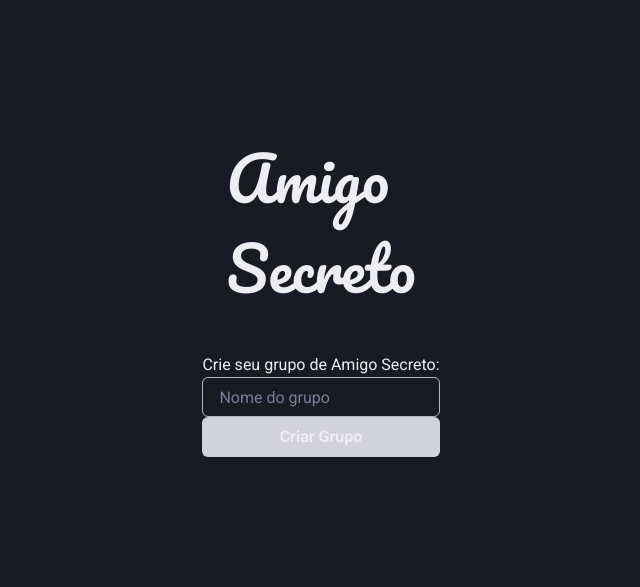
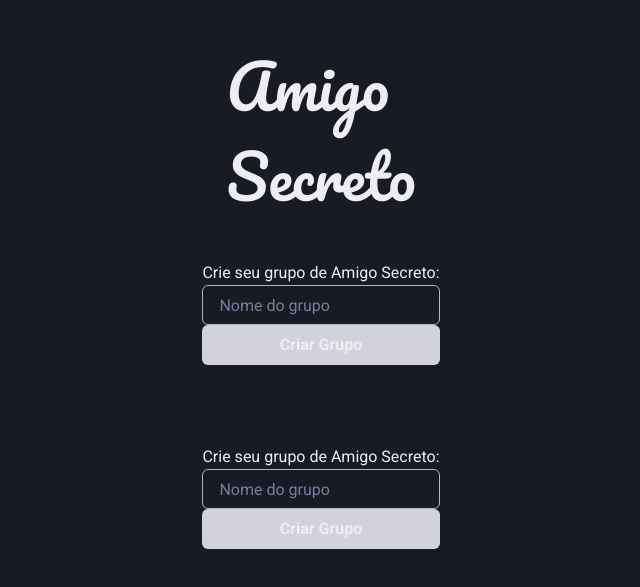
Before and after one commit to Bignotto/amigo-secreto-app, a Next.js app: page / in a window 1280 px wide. Shown: the part 105-692 px from the top of the page, without its empty margins (319-959 px from the left). Built offline with nearby package versions, Linux system fonts and the light colour scheme; no server answers.

Commit message:
save commit

```diff
--- a/src/pages/index.tsx
+++ b/src/pages/index.tsx
@@ -1,31 +1,17 @@
-import { SetStateAction, useState } from "react";
+import { FormEvent, SetStateAction, useState } from "react";
 import crypto from "crypto";
 
 import type { NextPage } from "next";
 import { Flex, Stack, Button, Input, Text, Image } from "@chakra-ui/react";
 
 import { database } from "../services/firebase";
-
 import { ref, set } from "firebase/database";
 
 const Home: NextPage = () => {
   const [groupName, setGroupName] = useState("");
   const [invite, setInvite] = useState("");
 
-  const changeGroupName = (event: {
-    target: { value: SetStateAction<string> };
-  }) => {
-    setGroupName(event.target.value);
-    console.log({ groupName });
-  };
-
-  const handleChangeInvite = (event: {
-    target: { value: SetStateAction<string> };
-  }) => {
-    setInvite(event.target.value);
-  };
-
-  const handleCreateNewGroup = async (event) => {
+  const handleCreateNewGroup = async (event: FormEvent) => {
     event.preventDefault();
     const id = crypto.randomBytes(3).toString("hex").toUpperCase();
 
@@ -39,12 +25,14 @@ const Home: NextPage = () => {
     }
   };
 
-  const handleClickInvite = async () => {
-    const id = crypto.randomBytes(6).toString("hex");
+  const handleInvite = async (event: FormEvent) => {
+    event.preventDefault();
+    const id = crypto.randomBytes(3).toString("hex").toUpperCase();
+
     try {
-      await set(ref(database, `invite/${id}`), {
-        from_group_name: "família",
-        invite_code: "xpto5267",
+      await set(ref(database, `groups/${id}`), {
+        group_name: groupName,
+        group_owner: "thiago bignotto",
       });
     } catch (e) {
       console.error("Error adding document: ", e);
@@ -72,7 +60,18 @@ const Home: NextPage = () => {
           <Input
             placeholder="Nome do grupo"
             value={groupName}
-            onChange={changeGroupName}
+            onChange={(event) => setGroupName(event.target.value)}
+          />
+          <Button type="submit">Criar Grupo</Button>
+        </Flex>
+        <Flex as="form" flexDir="column" onSubmit={handleCreateNewGroup}>
+          <Text mt="20" fontFamily="Roboto">
+            Crie seu grupo de Amigo Secreto:
+          </Text>
+          <Input
+            placeholder="Nome do grupo"
+            value={invite}
+            onChange={(event) => setInvite(event.target.value)}
           />
           <Button type="submit">Criar Grupo</Button>
         </Flex>
```
